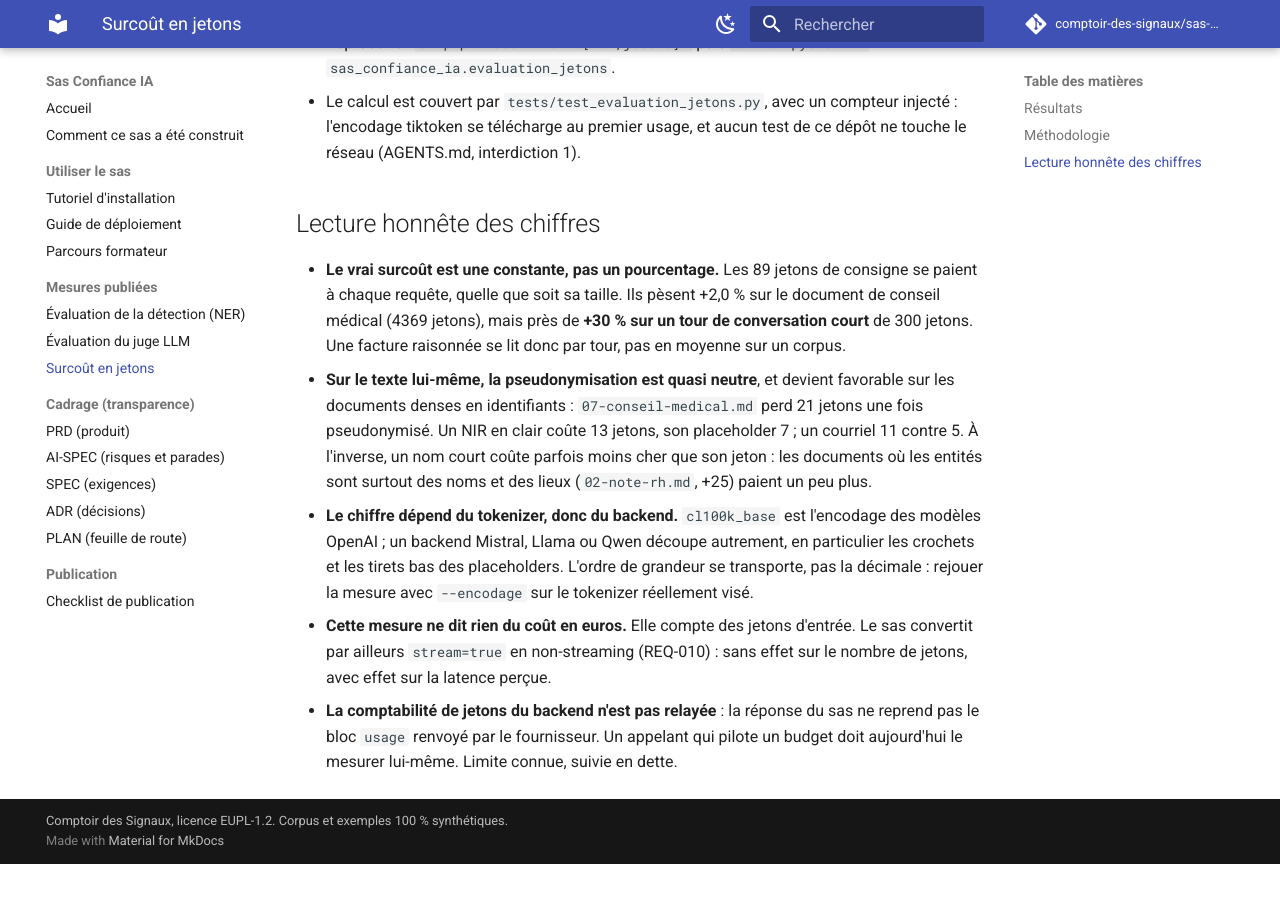
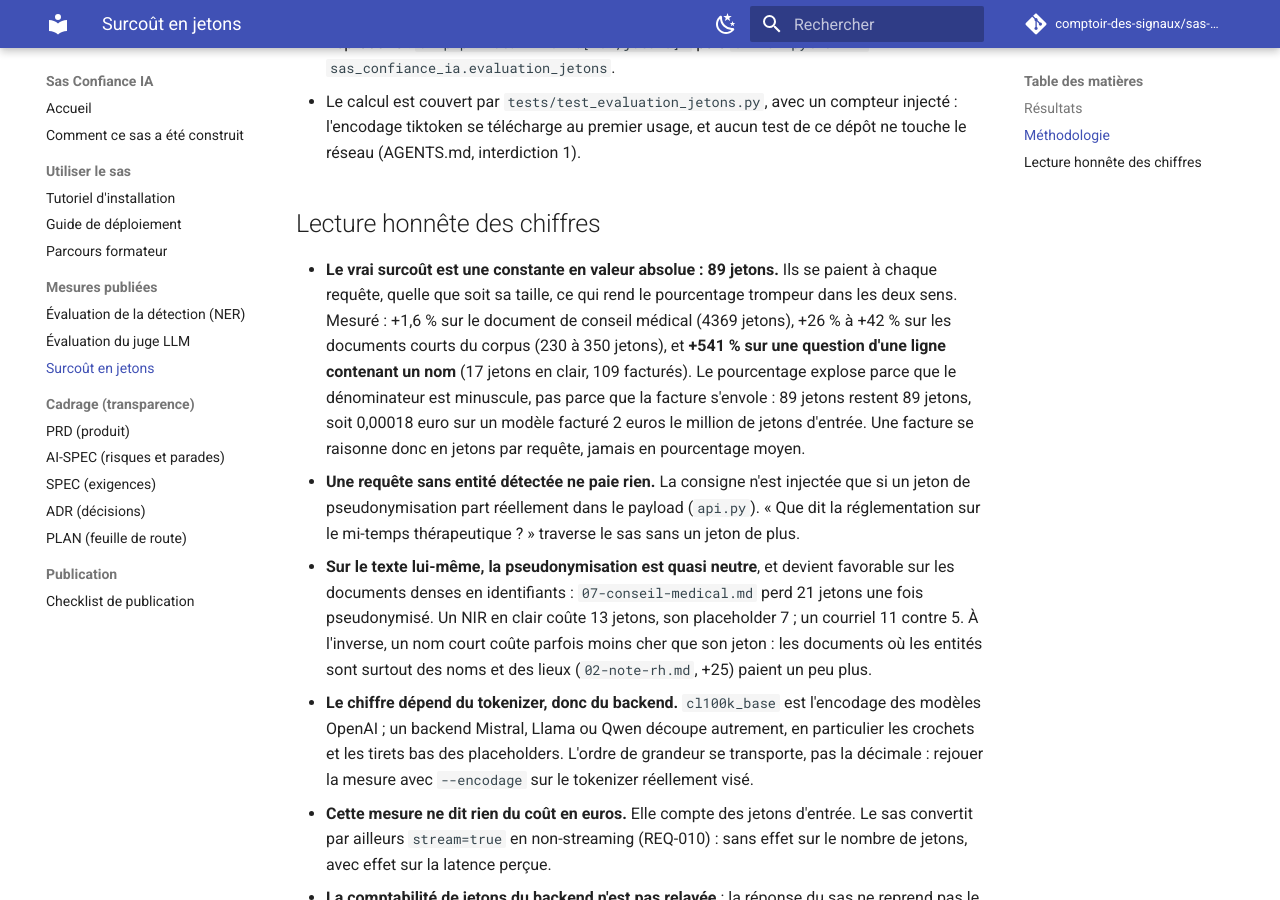
Before and after one commit to comptoir-des-signaux/sas-confiance-ia, an MkDocs documentation site: the page built from docs/eval/evaluation-jetons.md, in a window 1280 px wide and 900 px high, scrolled down 1317 px. Built offline with MkDocs 1.6.1 and Material for MkDocs 9.7.7, drawn with Linux system fonts in a browser that asks for light colours; comment, search, counter and statistics services are not loaded; before the commit the page ends 2181 px from its top, so only the background shows below that.

Commit message:
docs: le surcoût en jetons se lit en valeur absolue, le pourcentage trompe
La première rédaction annonçait « près de +30 % sur un tour de conversation
court de 300 jetons » : exact, mais deux cas manquaient aux extrémités et
faussaient la lecture.

Mesuré sur la vraie chaîne : une question d'une ligne contenant un nom
(17 jetons en clair) part à 109 jetons facturés, soit +541 %. À l'inverse,
une question sans aucune entité détectée ne reçoit pas la consigne et ne
coûte rien de plus, ce que le texte ne disait pas.

Le pourcentage explose sur un dénominateur minuscule sans que la facture
bouge : 89 jetons valent 0,00018 euro à 2 euros le million. La lecture
publiée raisonne donc désormais en jetons par requête.

Co-Authored-By: Claude Opus 5 (1M context) <noreply@anthropic.com>
Claude-Session: https://claude.ai/code/session_01F1dd1NscBFP7bXZkewaAsS

```diff
--- a/docs/eval/evaluation-jetons.md
+++ b/docs/eval/evaluation-jetons.md
@@ -46,11 +46,20 @@ pseudonymisés, soit +0,9 % sur le texte.** La consigne système ajoute
 
 ## Lecture honnête des chiffres
 
-- **Le vrai surcoût est une constante, pas un pourcentage.** Les 89 jetons de
-  consigne se paient à chaque requête, quelle que soit sa taille. Ils pèsent
-  +2,0 % sur le document de conseil médical (4369 jetons), mais près de
-  **+30 % sur un tour de conversation court** de 300 jetons. Une facture
-  raisonnée se lit donc par tour, pas en moyenne sur un corpus.
+- **Le vrai surcoût est une constante en valeur absolue : 89 jetons.** Ils se
+  paient à chaque requête, quelle que soit sa taille, ce qui rend le
+  pourcentage trompeur dans les deux sens. Mesuré : +1,6 % sur le document de
+  conseil médical (4369 jetons), +26 % à +42 % sur les documents courts du
+  corpus (230 à 350 jetons), et **+541 % sur une question d'une ligne
+  contenant un nom** (17 jetons en clair, 109 facturés). Le pourcentage
+  explose parce que le dénominateur est minuscule, pas parce que la facture
+  s'envole : 89 jetons restent 89 jetons, soit 0,00018 euro sur un modèle
+  facturé 2 euros le million de jetons d'entrée. Une facture se raisonne
+  donc en jetons par requête, jamais en pourcentage moyen.
+- **Une requête sans entité détectée ne paie rien.** La consigne n'est
+  injectée que si un jeton de pseudonymisation part réellement dans le
+  payload (`api.py`). « Que dit la réglementation sur le mi-temps
+  thérapeutique ? » traverse le sas sans un jeton de plus.
 - **Sur le texte lui-même, la pseudonymisation est quasi neutre**, et devient
   favorable sur les documents denses en identifiants : `07-conseil-medical.md`
   perd 21 jetons une fois pseudonymisé. Un NIR en clair coûte 13 jetons,
```
